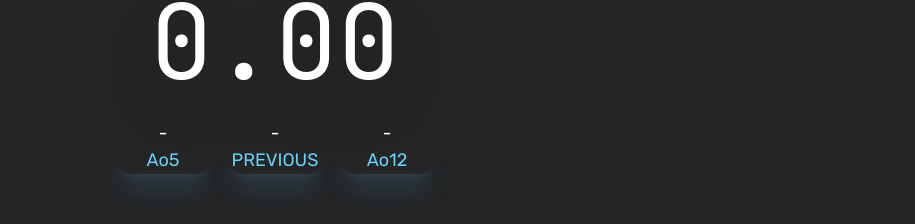
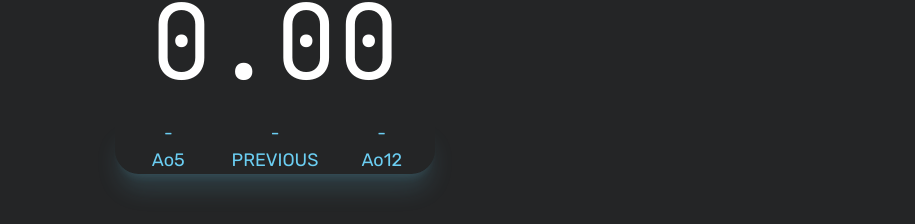
Before and after one commit to gusthv/speedcubing-timer, a React (Vite) app: page / in a window 1280 px wide. Shown: the part 394-618 px from the top of the page, without its empty margins (365-1280 px from the left). Built offline with nearby package versions, Linux system fonts and the light colour scheme.

Commit message:
style: update design

```diff
--- a/src/components/Solves.jsx
+++ b/src/components/Solves.jsx
@@ -41,7 +41,6 @@ const Solves = () => {
   };
 
   return (
-    <div>
       <div
         className={`w-full flex md:flex flex-col justify-center items-center mx-auto mt-[36px] pb-[36px] gap-[18px]`}
       >
@@ -111,7 +110,6 @@ const Solves = () => {
             ))}
         </div>
       </div>
-    </div>
   );
 };
 
--- a/src/components/Timer.jsx
+++ b/src/components/Timer.jsx
@@ -242,9 +242,9 @@ const Timer = () => {
         </div>
         <div className={`${threshold || step === 2 ? "hidden" : "visible"}`}>
           <p
-            className={`max-w-xl px-16 text-[22px] text-center ${
+            className={`max-w-xl px-16 text-[22px] ${
               !darkMode ? "text-accent_light" : "text-accent_dark"
-            }`}
+            } text-center`}
           >
             {scramble}
           </p>
@@ -252,7 +252,7 @@ const Timer = () => {
             <div
               className={`${
                 previousTime ? "visible" : "hidden"
-              } absolute mt-[2px] ml-[260px] text-[20px]`}
+              } absolute mt-[2px] ml-[260px] text-[20px] TimerFont`}
             >
               {(() => {
                 if (solves.length < 2) return null;
@@ -272,14 +272,14 @@ const Timer = () => {
                     </div>
                   );
                 } else {
-                  return <div className="TimerFont">0.00</div>;
+                  return <div>0.00</div>;
                 }
               })()}
             </div>
             <div
               className={`${
                 threshold || step === 2 ? "hidden" : "visible"
-              } text-[104px] drop-shadow-2xl`}
+              } text-[104px]`}
             >
               <p
                 className={`${
@@ -323,18 +323,16 @@ const Timer = () => {
             </div>
           </div>
           <div className="flex justify-center text-[18px]">
-            <div className="w-[320px] flex flex-row justify-between gap-4 text-center">
-              <span className="w-1/3 rounded-xl">
+            <div className={`w-[320px] flex flex-row justify-between rounded-b-3xl shadow-xl shadow-[#6bcef226] ${!darkMode ? "text-accent_light" : "text-accent_dark"} text-center`}>
+              <span className="w-1/3">
                 <p>{averages.Ao5 ? <Time value={averages.Ao5} /> : "-"}</p>
                 <p
-                  className={`rounded-b-2xl shadow-xl shadow-[#6bcef226] ${
-                    !darkMode ? "text-accent_light" : "text-accent_dark"
-                  } select-none`}
+                  className="select-none"
                 >
                   Ao5
                 </p>
               </span>
-              <span className={`w-1/3 rounded-xl`}>
+              <span className="w-1/3">
                 {(() => {
                   if (previousTime === null) {
                     if (solves[solves.length - 1] == null) {
@@ -351,19 +349,15 @@ const Timer = () => {
                   }
                 })()}
                 <p
-                  className={`rounded-b-2xl shadow-xl shadow-[#6bcef226] ${
-                    !darkMode ? "text-accent_light" : "text-accent_dark"
-                  } select-none`}
+                  className="select-none"
                 >
                   PREVIOUS
                 </p>
               </span>
-              <span className={`w-1/3 rounded-xl`}>
+              <span className="w-1/3">
                 <p>{averages.Ao12 ? <Time value={averages.Ao12} /> : "-"}</p>
                 <p
-                  className={`rounded-b-2xl shadow-xl shadow-[#6bcef226] ${
-                    !darkMode ? "text-accent_light" : "text-accent_dark"
-                  } select-none`}
+                  className="select-none"
                 >
                   Ao12
                 </p>
```
